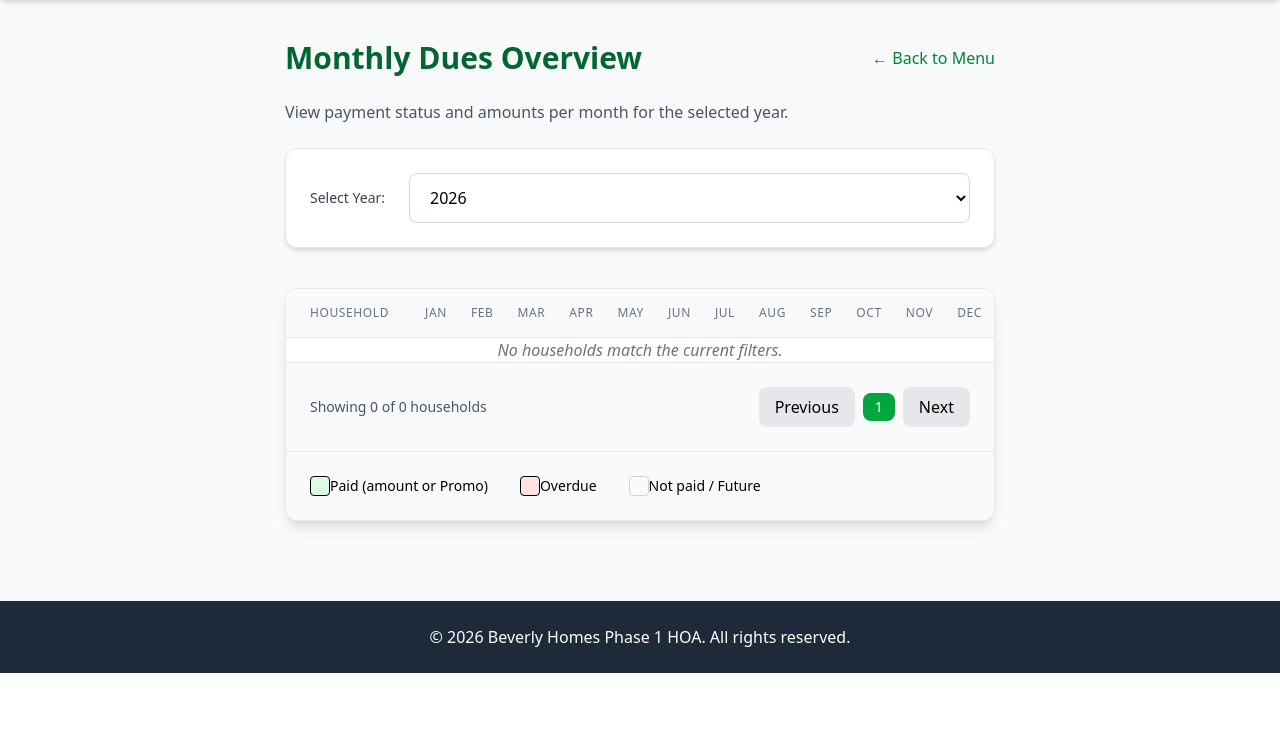
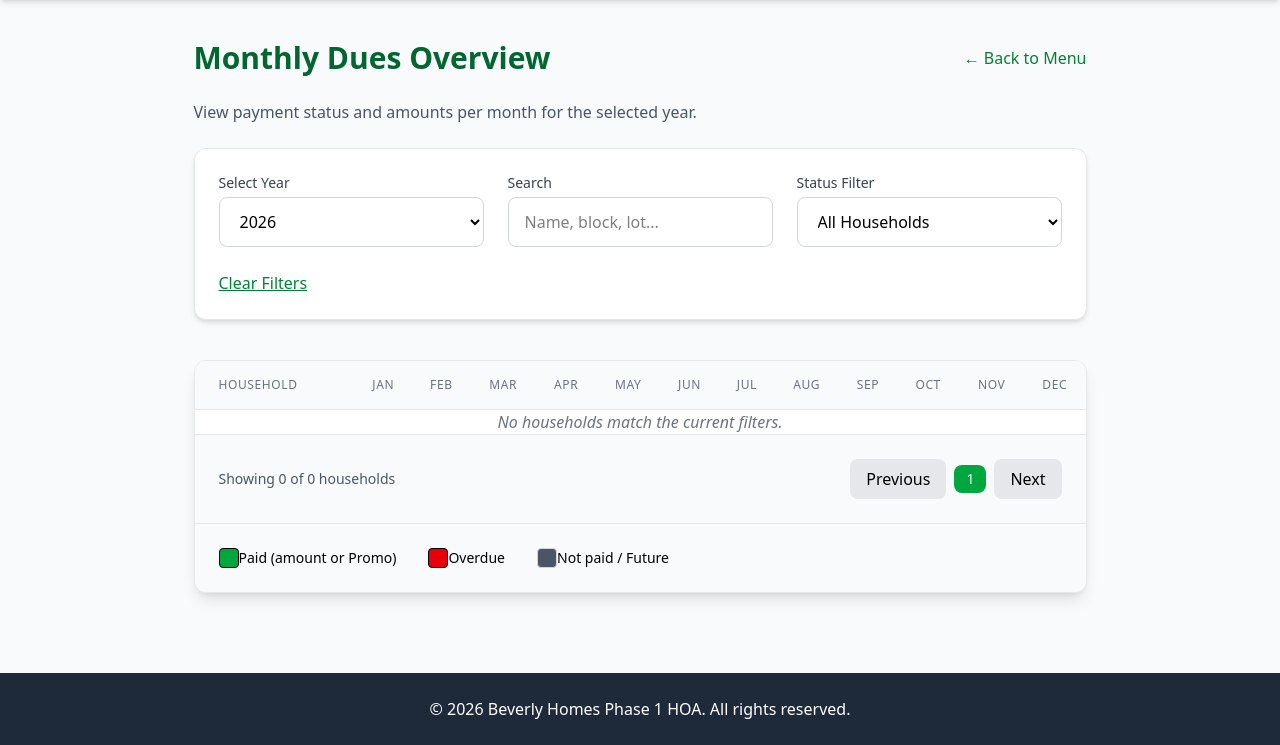
Before and after one commit to ElykRM/beverly, a PHP site: page /dues.php in a window 1280 px wide. Shown: the part 144-889 px from the top of the page. Before the commit the page ends 817 px from the top, so only its background shows below. Run offline with PHP 8.4, Linux system fonts and the light colour scheme; data that the repository does not hold is empty.

Commit message:
Add files via upload

```diff
--- a/pages/dues.php
+++ b/pages/dues.php
@@ -82,13 +82,16 @@ foreach ($paymentsRaw as $p) {
 
     <p class="text-gray-600 mb-6">View payment status and amounts per month for the selected year.</p>
 
-    <!-- Year selector -->
+    <!-- Filters + Search -->
     <div class="bg-white p-6 rounded-xl shadow-md border border-gray-200 mb-10">
-        <form method="GET" class="flex flex-col sm:flex-row sm:items-center gap-6">
-            <label for="year" class="text-sm font-medium text-gray-700 whitespace-nowrap">Select Year:</label>
+        <div class="grid grid-cols-1 md:grid-cols-3 gap-6">
+            <!-- Year -->
+            <div>
+                <label for="year" class="block text-sm font-medium text-gray-700 mb-1">Select Year</label>
+                <form method="GET" id="year-form">
                     <select name="year" id="year"
-                    class="w-full sm:w-48 px-4 py-3 border border-gray-300 rounded-lg focus:ring-green-500 focus:border-green-500"
-                    onchange="this.form.submit()">
+                            class="w-full px-4 py-3 border border-gray-300 rounded-lg focus:ring-green-500 focus:border-green-500"
+                            onchange="document.getElementById('year-form').submit()">
                         <?php foreach ($years as $y): ?>
                             <option value="<?= $y ?>" <?= $y == $selectedYear ? 'selected' : '' ?>>
                                 <?= $y ?>
@@ -96,6 +99,32 @@ foreach ($paymentsRaw as $p) {
                         <?php endforeach; ?>
                     </select>
                 </form>
+            </div>
+
+            <!-- Search -->
+            <div>
+                <label for="search" class="block text-sm font-medium text-gray-700 mb-1">Search</label>
+                <input type="text" id="search" placeholder="Name, block, lot..."
+                       class="w-full px-4 py-3 border border-gray-300 rounded-lg focus:ring-green-500 focus:border-green-500">
+            </div>
+
+            <!-- Status filter -->
+            <div>
+                <label for="status-filter" class="block text-sm font-medium text-gray-700 mb-1">Status Filter</label>
+                <select id="status-filter" class="w-full px-4 py-3 border border-gray-300 rounded-lg focus:ring-green-500 focus:border-green-500">
+                    <option value="all">All Households</option>
+                    <option value="paid">Paid Only</option>
+                    <option value="unpaid">Unpaid / Overdue</option>
+                    <option value="overdue">Overdue Only</option>
+                </select>
+            </div>
+        </div>
+
+        <div class="mt-6">
+            <button id="clear-filters" class="text-green-700 hover:text-green-900 underline font-medium">
+                Clear Filters
+            </button>
+        </div>
     </div>
 
     <div class="bg-white rounded-xl shadow-lg border border-gray-200 overflow-hidden">
@@ -119,15 +148,20 @@ foreach ($paymentsRaw as $p) {
                         $hid = $h['id'];
                         $name = htmlspecialchars($h['last_name'] . ', ' . $h['first_name']);
                         $addr = $h['block'] && $h['lot'] ? "Block {$h['block']} Lot {$h['lot']}" : '—';
+                        $rowText = strtolower($name . ' ' . $addr);
                         ?>
-                        <tr class="hover:bg-gray-50 transition-colors household-row"
-                            data-name="<?= strtolower($name . ' ' . $addr) ?>"
-                            >
-                            <td class="px-6 py-4 whitespace-nowrap text-medium font-medium text-gray-900 border-r border-gray-200">
+                        <tr class="hover:bg-gray-50 transition-colors cursor-pointer household-row"
+                            data-search="<?= $rowText ?>"
+                            data-has-paid="false"
+                            data-has-overdue="false">
+                            <td class="px-6 py-4 whitespace-nowrap text-sm font-medium text-gray-900 border-r border-gray-200">
                                 <div><?= $name ?></div>
                                 <div class="text-xs text-gray-500"><?= $addr ?></div>
                             </td>
-                            <?php for ($m = 1; $m <= 12; $m++):
+                            <?php
+                            $hasPaid = false;
+                            $hasOverdue = false;
+                            for ($m = 1; $m <= 12; $m++):
                                 $key = "$selectedYear-$m";
                                 $monthData = $monthlyData[$hid][$key] ?? null;
                                 $isPaid = $monthData !== null;
@@ -139,17 +173,20 @@ foreach ($paymentsRaw as $p) {
                                 $isOverdue = !$isPaid && $dueDate < $today;
                                 $isFuture  = $dueDate > $today;
 
+                                if ($isPaid) $hasPaid = true;
+                                if ($isOverdue) $hasOverdue = true;
+
                                 $class = 'bg-gray-100 text-gray-600 text-xs';
                                 $display = '—';
 
                                 if ($isPaid) {
-                                    $class = 'bg-green-100 text-green-800 text-medium font-medium';
-                                    $display = $isPromo ? '<span class=" text-purple-700">Promo</span>' : '₱' . number_format($amount, 2);
+                                    $class = 'bg-green-100 text-green-800 font-medium text-xs';
+                                    $display = $isPromo ? '<span class="inline-block bg-purple-100 text-purple-800 px-2 py-1 rounded-full text-xs font-bold">Promo</span>' : '₱' . number_format($amount, 2);
                                 } elseif ($isOverdue) {
-                                    $class = 'bg-red-100 text-red-800 text-medium font-medium';
+                                    $class = 'bg-red-100 text-red-800 font-medium text-xs';
                                     $display = 'Overdue';
                                 } elseif ($isFuture) {
-                                    $class = 'bg-gray-50 text-gray-500 text-medium font-medium';
+                                    $class = 'bg-gray-50 text-gray-500 text-xs';
                                     $display = 'Future';
                                 }
                             ?>
@@ -184,13 +221,13 @@ foreach ($paymentsRaw as $p) {
         <div class="p-6 bg-gray-50 border-t border-gray-200">
             <div class="flex flex-wrap gap-8 text-sm">
                 <div class="flex items-center">
-                    <span class="inline-block w-5 h-5 bg-green-100 border border-green-300 mr-2 rounded"></span> Paid (amount or Promo)
+                    <span class="inline-block w-5 h-5 bg-green-600 border border-green-300 mr-2 rounded"></span> Paid (amount or Promo)
                 </div>
                 <div class="flex items-center">
-                    <span class="inline-block w-5 h-5 bg-red-100 border border-red-300 mr-2 rounded"></span> Overdue
+                    <span class="inline-block w-5 h-5 bg-red-600 border border-red-300 mr-2 rounded"></span> Overdue
                 </div>
                 <div class="flex items-center">
-                    <span class="inline-block w-5 h-5 bg-gray-50 border border-gray-300 mr-2 rounded"></span> Not paid / Future
+                    <span class="inline-block w-5 h-5 bg-gray-600 border border-gray-300 mr-2 rounded"></span> Not paid / Future
                 </div>
             </div>
         </div>
@@ -198,26 +235,50 @@ foreach ($paymentsRaw as $p) {
 </div>
 
 <script>
-// Pagination for dues.php
-const rows         = Array.from(document.querySelectorAll('.household-row'));
-const noResults    = document.getElementById('no-results');
-const prevBtn      = document.getElementById('prev-page');
-const nextBtn      = document.getElementById('next-page');
-const pageNumbers  = document.getElementById('page-numbers');
-const showingCount = document.getElementById('showing-count');
+// Client-side search + filter + pagination
+const searchInput   = document.getElementById('search');
+const statusFilter  = document.getElementById('status-filter');
+const clearBtn      = document.getElementById('clear-filters');
+const rows          = Array.from(document.querySelectorAll('.household-row'));
+const noResults     = document.getElementById('no-results');
+const prevBtn       = document.getElementById('prev-page');
+const nextBtn       = document.getElementById('next-page');
+const pageNumbers   = document.getElementById('page-numbers');
+const showingCount  = document.getElementById('showing-count');
 const totalFilteredEl = document.getElementById('total-filtered');
 
 let currentPage = 1;
 const perPage = 10;
 
-function updateTable() {
-    const visibleRows = rows; // no additional client filter
+function filterAndPaginate() {
+    const searchText = (searchInput.value || '').toLowerCase().trim();
+    const statusVal  = statusFilter.value;
 
+    const visibleRows = rows.filter(row => {
+        const matchesSearch = row.dataset.search.includes(searchText);
+
+        let matchesStatus = true;
+        if (statusVal !== 'all') {
+            const cells = row.querySelectorAll('td:not(:first-child)');
+            const hasPaid = Array.from(cells).some(td => td.textContent.includes('₱') || td.textContent.includes('Promo'));
+            const hasOverdue = Array.from(cells).some(td => td.textContent.includes('Overdue'));
+
+            if (statusVal === 'paid')    matchesStatus = hasPaid;
+            if (statusVal === 'unpaid')  matchesStatus = !hasPaid;
+            if (statusVal === 'overdue') matchesStatus = hasOverdue;
+        }
+
+        return matchesSearch && matchesStatus;
+    });
+
+    // Update counts
     totalFilteredEl.textContent = visibleRows.length;
     showingCount.textContent = Math.min(visibleRows.length, perPage);
 
+    // Hide all rows first
     rows.forEach(r => r.style.display = 'none');
 
+    // Show current page
     const start = (currentPage - 1) * perPage;
     const end   = start + perPage;
     const pageRows = visibleRows.slice(start, end);
@@ -232,6 +293,7 @@ function updateTable() {
     prevBtn.disabled = currentPage <= 1;
     nextBtn.disabled = currentPage >= totalPages;
 
+    // Rebuild page numbers
     pageNumbers.innerHTML = '';
     for (let i = 1; i <= totalPages; i++) {
         const btn = document.createElement('button');
@@ -241,28 +303,41 @@ function updateTable() {
         }`;
         btn.onclick = () => {
             currentPage = i;
-            updateTable();
+            filterAndPaginate();
         };
         pageNumbers.appendChild(btn);
     }
 }
 
+// Event listeners
+searchInput.addEventListener('input', () => { currentPage = 1; filterAndPaginate(); });
+statusFilter.addEventListener('change', () => { currentPage = 1; filterAndPaginate(); });
+
+clearBtn.addEventListener('click', () => {
+    searchInput.value = '';
+    statusFilter.value = 'all';
+    currentPage = 1;
+    filterAndPaginate();
+});
+
 prevBtn.addEventListener('click', () => {
     if (currentPage > 1) {
         currentPage--;
-        updateTable();
+        filterAndPaginate();
     }
 });
 
 nextBtn.addEventListener('click', () => {
-    const totalPages = Math.ceil(rows.length / perPage);
+    const visibleRows = Array.from(rows).filter(r => r.style.display !== 'none');
+    const totalPages = Math.ceil(visibleRows.length / perPage);
     if (currentPage < totalPages) {
         currentPage++;
-        updateTable();
+        filterAndPaginate();
     }
 });
 
-updateTable();
+// Initial load
+filterAndPaginate();
 </script>
 
 <?php include '../includes/footer.php'; ?>
```
Lines whose indentation alone changed are shown as unchanged.
